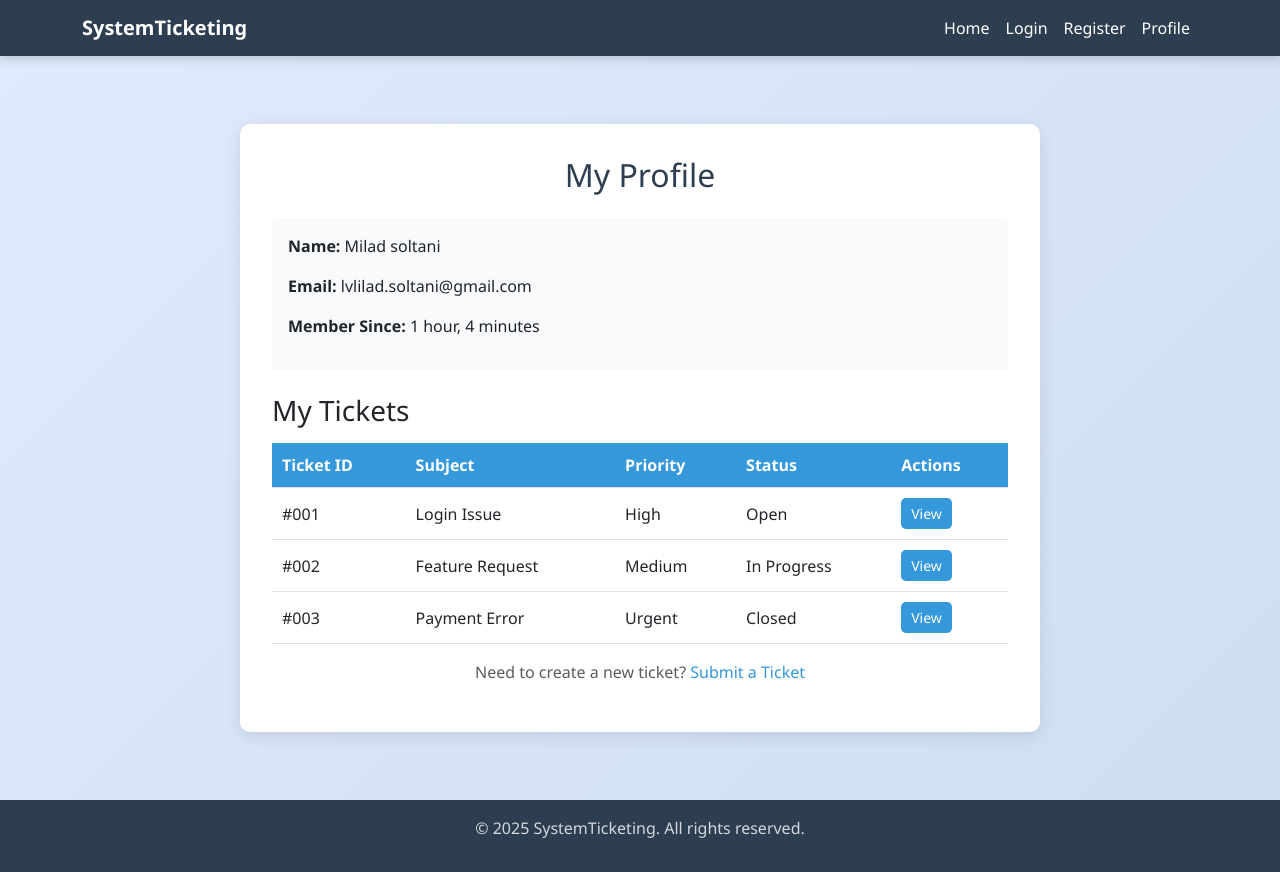
After one commit to milad-sol/systemticketing, a Django app: a page that uses templates/include/navbar.html in a window 1280 px wide. The commit adds this page. Run offline with Django 5.2, Linux system fonts and the light colour scheme; a user stored in the database is signed in; data comes from the database, SQL or seed files in the repository; both versions use the stored data as it was after the commit; some libraries are stand-ins or nearby versions.

Commit message:
create user profile view

```diff
--- a/home/templates/home/home.html
+++ b/home/templates/home/home.html
@@ -6,7 +6,7 @@
         <div class="container position-relative">
             <h1 class="display-3 fw-bold mb-3">Welcome to SystemTicketing</h1>
             <p class="lead mb-4">Your Modern Solution for Efficient Issue Tracking</p>
-            <a href="#signup" class="btn btn-light btn-lg">Get Started</a>
+            <a href="{% url 'home:register' %}" class="btn btn-light btn-lg">Get Started</a>
         </div>
     </section>
 
@@ -53,7 +53,7 @@
         <div class="container">
             <h2 class="fw-bold mb-3">Ready to Streamline Your Support?</h2>
             <p class="lead mb-4">Join thousands of satisfied users today</p>
-            <a href="#signup" class="btn btn-primary">Sign Up Now</a>
+            <a href="{% url 'home:register' %}" class="btn btn-primary">Sign Up Now</a>
         </div>
     </section>
 {% endblock %}
--- /dev/null
+++ b/home/templates/users/profile.html
@@ -0,0 +1,58 @@
+{% extends 'main.html' %}
+
+
+{% block main %}
+
+    <!-- Profile Content -->
+    <div class="content">
+        <div class="profile-card">
+            <h2>My Profile</h2>
+
+            <!-- User Information -->
+            <div class="user-info">
+                <p><strong>Name:</strong> {{ user.first_name|capfirst }} {{ user.last_name }}</p>
+                <p><strong>Email:</strong> {{ user.email }}</p>
+                <p><strong>Member Since:</strong> {{ user.date_joined|timesince }}</p>
+            </div>
+
+            <!-- Tickets Table -->
+            <h3>My Tickets</h3>
+            <table class="ticket-table">
+                <thead>
+                <tr>
+                    <th>Ticket ID</th>
+                    <th>Subject</th>
+                    <th>Priority</th>
+                    <th>Status</th>
+                    <th>Actions</th>
+                </tr>
+                </thead>
+                <tbody>
+                <tr>
+                    <td>#001</td>
+                    <td>Login Issue</td>
+                    <td>High</td>
+                    <td>Open</td>
+                    <td><a href="#" class="btn btn-primary btn-sm">View</a></td>
+                </tr>
+                <tr>
+                    <td>#002</td>
+                    <td>Feature Request</td>
+                    <td>Medium</td>
+                    <td>In Progress</td>
+                    <td><a href="#" class="btn btn-primary btn-sm">View</a></td>
+                </tr>
+                <tr>
+                    <td>#003</td>
+                    <td>Payment Error</td>
+                    <td>Urgent</td>
+                    <td>Closed</td>
+                    <td><a href="#" class="btn btn-primary btn-sm">View</a></td>
+                </tr>
+                </tbody>
+            </table>
+            <p class="text-muted text-center mt-3">Need to create a new ticket? <a href="#">Submit a Ticket</a></p>
+        </div>
+    </div>
+
+{% endblock %}
--- a/home/urls.py
+++ b/home/urls.py
@@ -8,5 +8,6 @@ urlpatterns = [
     path('', views.HomeView.as_view(), name='home'),
     path('login', views.LoginView.as_view(), name='login'),
     path('register', views.RegisterView.as_view(), name='register'),
+    path('profile/<username>/', views.ProfileView.as_view(), name='profile'),
 
 ]
--- a/home/views.py
+++ b/home/views.py
@@ -1,7 +1,8 @@
 from django.contrib import messages
 from django.contrib.auth import login, authenticate
+from django.contrib.auth.mixins import LoginRequiredMixin
 from django.contrib.auth.models import User
-from django.shortcuts import redirect
+from django.shortcuts import redirect, get_object_or_404
 from django.views.generic import TemplateView, FormView
 
 from .forms import UserLoginForm, UserRegisterForm
@@ -21,7 +22,7 @@ class LoginView(FormView):
         if user is not None:
             login(self.request, user)
             messages.success(self.request, 'You are now logged in.', extra_tags='success')
-            return redirect('home:home')
+            return redirect('home:profile', username=user.username)
         messages.error(self.request, 'Invalid username or password.', extra_tags='danger')
         return redirect('home:login')
 
@@ -35,8 +36,18 @@ class RegisterView(FormView):
                                  email=form.cleaned_data['email'], first_name=form.cleaned_data['first_name'],
                                  last_name=form.cleaned_data['last_name'])
         messages.success(self.request, 'You are now registered.', extra_tags='success')
-        return redirect('home:home')
+        return redirect('home:profile', self.request.user.username)
 
     def form_invalid(self, form):
         messages.error(self.request, form.errors, extra_tags='danger')
         return redirect('home:register')
+
+
+class ProfileView(LoginRequiredMixin, TemplateView):
+    template_name = 'users/profile.html'
+    model = User
+
+    def get_context_data(self, **kwargs):
+        contex = super().get_context_data(**kwargs)
+        contex['user'] = get_object_or_404(User, username=self.kwargs['username'])
+        return contex
--- a/static/css/main.css
+++ b/static/css/main.css
@@ -252,3 +252,94 @@ body {
 .text-muted a:hover {
     text-decoration: underline;
 }
+
+body {
+    background: linear-gradient(135deg, #e0eafc 0%, #cfdef3 100%);
+    min-height: 100vh;
+    margin: 0;
+    font-family: 'Segoe UI', Tahoma, Geneva, Verdana, sans-serif;
+}
+
+.navbar {
+    background: #2c3e50;
+    box-shadow: 0 2px 10px rgba(0, 0, 0, 0.2);
+}
+
+.navbar-brand, .nav-link {
+    color: #ffffff !important;
+}
+
+.nav-link:hover {
+    color: #3498db !important;
+}
+
+.content {
+    display: flex;
+    justify-content: center;
+    padding: 20px;
+    min-height: calc(100vh - 56px); /* Adjust for navbar height */
+}
+
+.profile-card {
+    background: #ffffff;
+    padding: 2rem;
+    border-radius: 10px;
+    box-shadow: 0 4px 15px rgba(0, 0, 0, 0.1);
+    width: 100%;
+    max-width: 800px;
+}
+
+.profile-card h2 {
+    color: #2c3e50;
+    margin-bottom: 1.5rem;
+    text-align: center;
+}
+
+.user-info {
+    background: #f8f9fa;
+    padding: 1rem;
+    border-radius: 5px;
+    margin-bottom: 1.5rem;
+}
+
+.ticket-table {
+    width: 100%;
+    border-collapse: collapse;
+    margin-top: 1rem;
+}
+
+.ticket-table th, .ticket-table td {
+    padding: 10px;
+    text-align: left;
+    border-bottom: 1px solid #dee2e6;
+}
+
+.ticket-table th {
+    background: #3498db;
+    color: white;
+}
+
+.ticket-table tr:hover {
+    background: #f1f1f1;
+}
+
+.btn-primary {
+    background: #3498db;
+    border: none;
+    border-radius: 5px;
+    padding: 5px 10px;
+    transition: background 0.3s ease;
+}
+
+.btn-primary:hover {
+    background: #2980b9;
+}
+
+.text-muted a {
+    color: #3498db;
+    text-decoration: none;
+}
+
+.text-muted a:hover {
+    text-decoration: underline;
+}
--- a/templates/include/navbar.html
+++ b/templates/include/navbar.html
@@ -1,7 +1,7 @@
 <!-- Navbar -->
 <nav class="navbar navbar-expand-lg">
     <div class="container">
-        <a class="navbar-brand" href="#">SystemTicketing</a>
+        <a class="navbar-brand" href="{% url 'home:home' %}">SystemTicketing</a>
         <button class="navbar-toggler" type="button" data-bs-toggle="collapse" data-bs-target="#navbarNav"
                 aria-controls="navbarNav" aria-expanded="false" aria-label="Toggle navigation">
             <span class="navbar-toggler-icon"></span>
@@ -9,7 +9,7 @@
         <div class="collapse navbar-collapse" id="navbarNav">
             <ul class="navbar-nav ms-auto">
                 <li class="nav-item">
-                    <a class="nav-link active" href="#home">Home</a>
+                    <a class="nav-link active" href="{% url 'home:home' %}">Home</a>
                 </li>
                 <li class="nav-item">
                     <a class="nav-link" href="{% url 'home:login' %}">Login</a>
@@ -18,7 +18,7 @@
                     <a class="nav-link" href="{% url 'home:register' %}">Register</a>
                 </li>
                 <li class="nav-item">
-                    <a class="nav-link" href="#contact">Contact</a>
+                    <a class="nav-link" href="{% url 'home:profile' request.user.id %}">Profile</a>
                 </li>
             </ul>
         </div>
```
Also changed, not shown: db.sqlite3.
